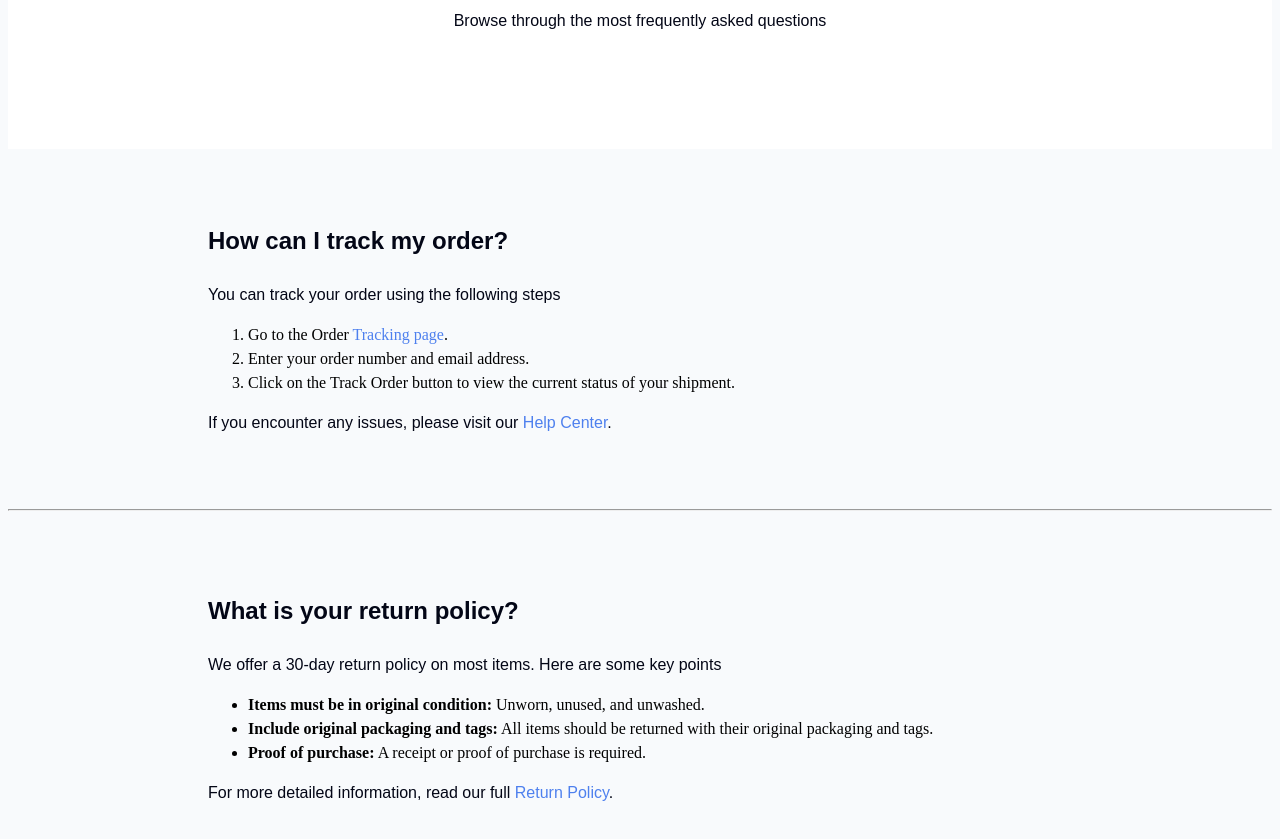
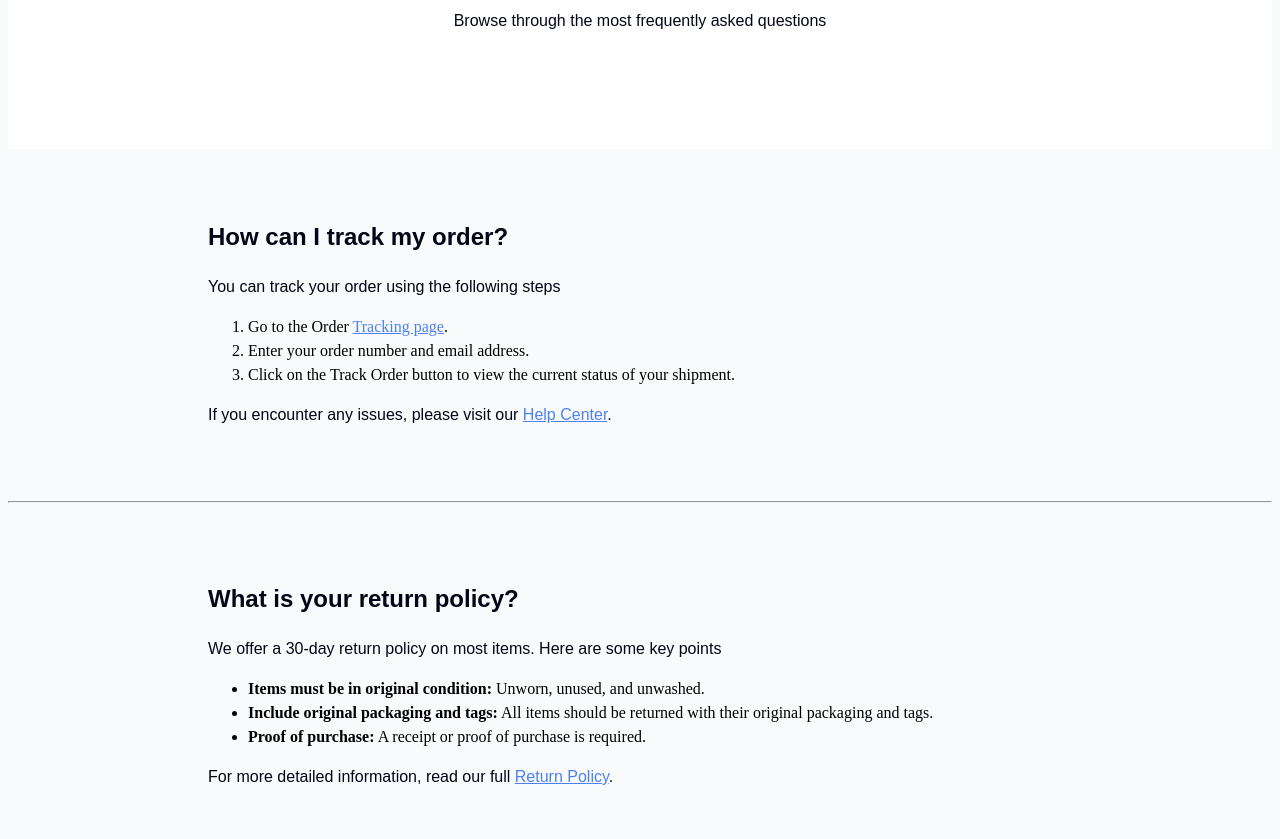
Before and after one commit to JasaniP/FAQ, a plain HTML site: page index.html in a window 1280 px wide. Shown: the part 201-1040 px from the top of the page. Drawn offline with Linux system fonts and the light colour scheme.

Commit message:
Update Pages

```diff
--- a/index.html
+++ b/index.html
@@ -12,20 +12,20 @@
         <p>Browse through the most frequently asked questions</p>
     </div>
     <div class="track">
-        <h3>How can I track my order?</h3>
+        <h2>How can I track my order?</h2>
         <p>You can track your order using the following steps</p>
         <p>
             <ol>
-                <li>Go to the Order <a src="example.com">Tracking page</a>.</li>
+                <li>Go to the Order <a href="example.com">Tracking page</a>.</li>
                 <li>Enter your order number and email address.</li>
                 <li>Click on the Track Order button to view the current status of your shipment.</li>
             </ol>
         </p>
-        <p>If you encounter any issues, please visit our <a src="example.com">Help Center</a>.</p>
+        <p>If you encounter any issues, please visit our <a href="example.com">Help Center</a>.</p>
     </div>
     <hr>
     <div class="return">
-        <h3>What is your return policy?</h3>
+        <h2>What is your return policy?</h2>
         <p>We offer a 30-day return policy on most items. Here are some key points</p>
         <p>
             <ul>
@@ -34,7 +34,7 @@
                 <li><b>Proof of purchase:</b> A receipt or proof of purchase is required.</li>
             </ul>
         </p>
-        <p>For more detailed information, read our full <a>Return Policy</a>.</p>
+        <p>For more detailed information, read our full <a href="example.com">Return Policy</a>.</p>
 
     </div>
 </body>
--- a/styles.css
+++ b/styles.css
@@ -12,7 +12,7 @@ h1{
     font-size: 36px;
     color: #030616;
 }
-h3{
+h2{
     font-family: "Poiret One", sans-serif;
     font-weight: 600;
     font-style: Semibold;
```
